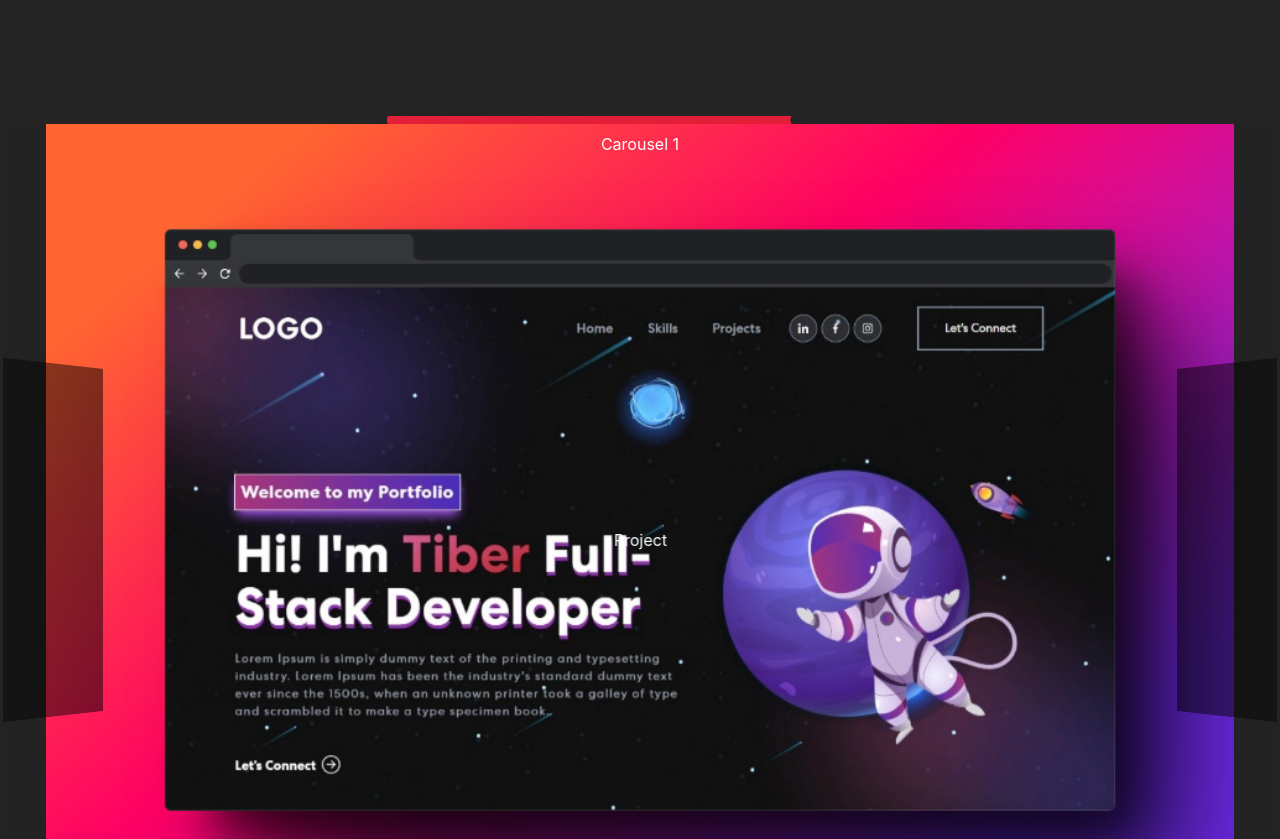
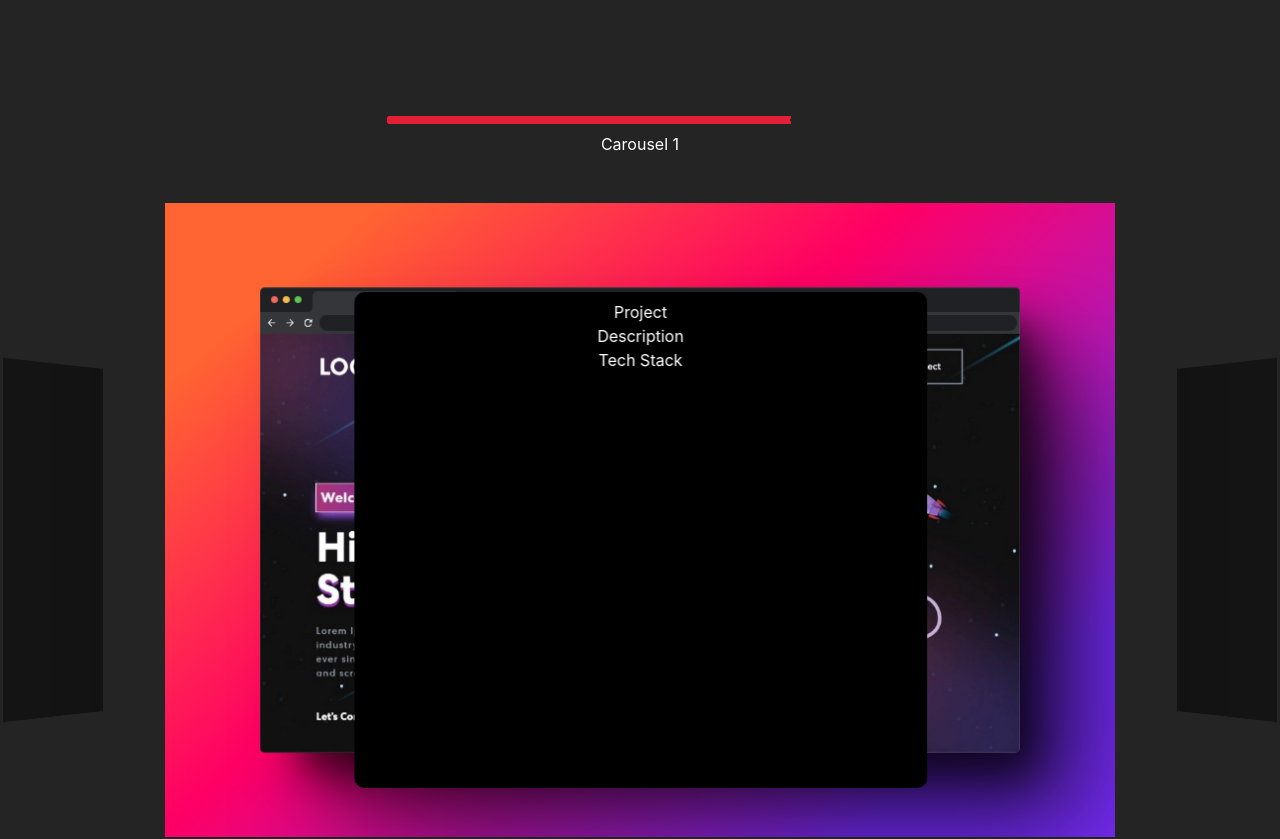
Before and after one commit to da8ah/da8ah-portfolio, a React (Vite) app: page / in a window 1280 px wide. Shown: the part 680-1519 px from the top of the page. Built offline with nearby package versions, Linux system fonts and the light colour scheme; grey boxes are pictures that could not be loaded.

Commit message:
Page2: background image

```diff
--- a/package.json
+++ b/package.json
@@ -1,7 +1,7 @@
 {
 	"name": "da8ah-portfolio",
 	"private": true,
-	"version": "0.18.3",
+	"version": "0.18.4",
 	"type": "module",
 	"scripts": {
 		"dev": "vite",
--- a/src/pages/Page2.tsx
+++ b/src/pages/Page2.tsx
@@ -3,8 +3,7 @@ import { motion } from 'framer-motion';
 import { useContext } from "react";
 import 'swiper/css';
 import 'swiper/css/effect-coverflow';
-import 'swiper/css/free-mode';
-import { Autoplay, EffectCoverflow, FreeMode } from "swiper/modules";
+import { Autoplay, EffectCoverflow } from "swiper/modules";
 import { Swiper, SwiperSlide } from 'swiper/react';
 import spaceImg from "/page1/slides/space.png";
 
@@ -25,14 +24,11 @@ export default function Page2(props: { className: string }) {
                         easeInOut: "linear"
                     }}
                 />}
-                <div className='z-[1] w-[99.5%] h-[99%] rounded-[20px] flex flex-col justify-evenly items-center bg-white dark:bg-[#242424]'>
-                    <div
-                        style={{ backgroundImage: `url(${spaceImg})` }}
-                        className='relative bg-contain bg-center bg-no-repeat bg-[rgba(36,36,36,.8)] w-full h-full flex flex-col justify-center items-center'
-                    >
+                <div className='relative z-[1] w-[99.5%] h-[99%] rounded-[20px] flex flex-col justify-evenly items-center bg-white dark:bg-[#242424]'>
+                    <img className='z-0 absolute object-contain w-full h-[80%]' src={spaceImg} alt='library' />
                     <h2 className='py-2'>Carousel 1</h2>
                     <Swiper
-                            modules={[Autoplay, EffectCoverflow, FreeMode]}
+                        modules={[Autoplay, EffectCoverflow]}
                         key='carousel-0'
                         rewind
                         className='w-full h-full py-32 flex justify-center items-center'
@@ -47,7 +43,6 @@ export default function Page2(props: { className: string }) {
                             modifier: 1,
                             slideShadows: true,
                         }}
-                            freeMode={true}
                         loop={true}
                         autoplay={{
                             delay: 5000,
@@ -61,39 +56,18 @@ export default function Page2(props: { className: string }) {
                                 virtualIndex={i}
                                 className='w-[90%] flex justify-center items-center'
                             >
-                                    <div>Project</div>
+                                <div className="w-[50%] h-full bg-black p-2 rounded-[10px]">
+                                    <h3>Project</h3>
+                                    <p>Description</p>
+                                    <ul>
+                                        <li>Tech Stack</li>
+                                    </ul>
+                                </div>
                             </SwiperSlide>
                         )
                         )}
                     </Swiper>
                 </div>
-                    {/* <div
-                        className='relative bg-[teal] w-full flex flex-col justify-center items-center'
-                        onMouseEnter={() => setAutoPlay(false)}
-                        onMouseLeave={() => setAutoPlay(true)}
-                    >
-                        <h2 className='py-2'>Carousel 2</h2>
-                        <Swiper
-                            key='carousel-1'
-                            rewind
-                            className="z-10 w-full owl-carousel owl-theme text-center"
-                            autoplay
-                        >
-                            {Array(6).fill(null).map((_, i) => (
-                                <SwiperSlide
-                                    key={`carousel-1-card-${i}`}
-                                >
-                                <Card
-                                title="Si"
-                                description="Si"
-                                imgURL={libraryImg}
-                                />
-                                </SwiperSlide>
-                            )
-                            )}
-                        </Swiper>
-                    </div> */}
-                </div>
             </div>
         </div>
     </section>
```
Lines whose indentation alone changed are shown as unchanged.
